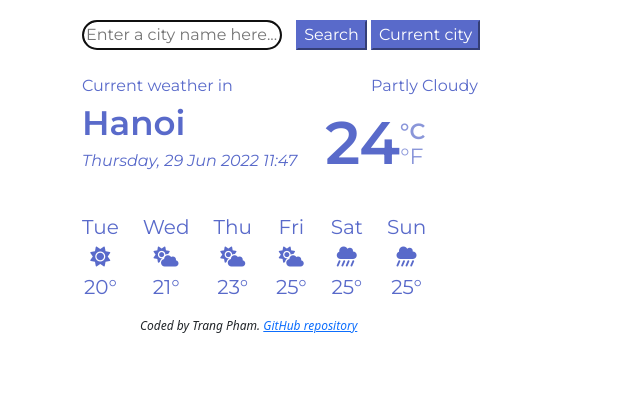
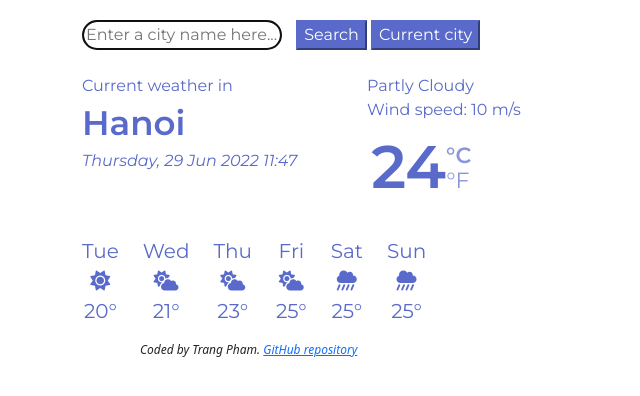
Before and after one commit to bcitd/shecodesplus-my-weather-app, a plain HTML site: page index.html in a window 1280 px wide. Shown: the whole page, without its empty margins (0-640 px from the left). Drawn offline with nearby package versions, Linux system fonts and the light colour scheme; no server answers.

Commit message:
Add Wind speed, small layout changes
float-right for wind speed and description

```diff
--- a/index.html
+++ b/index.html
@@ -52,18 +52,21 @@
       <br />
       <div class="container">
         <div class="row">
-          <div class="col-auto">
-            <div class="row-2">
+          <div class="col-3">
+            <div>
               Current weather in<br />
               <div class="city" id="current-city">Hanoi</div>
             </div>
-            <div class="row-2 datetime" id="current-time">
+            <div class="datetime" id="current-time">
               Tuesday, 3 May 2022 22:49
             </div>
           </div>
-          <div class="col-md">
-            <div class="row-2" id="description">Partly cloudy</div>
-            <div class="row-2">
+          <div class="col-3">
+            <div id="description">Partly cloudy</div>
+            <div class="windspeed">
+              Wind speed: <span id="wind-speed">10</span> m/s
+            </div>
+            <div>
               <img src="" alt="" id="weather-icon" />
               <span class="current-temp" id="current-temp">24</span
               ><span class="active" id="degree-c">°C</span
--- a/src/index.js
+++ b/src/index.js
@@ -40,18 +40,20 @@ function currentTime() {
 }
 
 function showCurrentTemp(response) {
+  let description = document.querySelector("#description");
+  let currentWindSpeed = document.querySelector("#wind-speed");
+  let weatherIcon = document.querySelector("#weather-icon");
   let currentTemp = document.querySelector("#current-temp");
-  let description = document.querySelector("#description");
-  let weatherIcon = document.querySelector("#weather-icon");
   celsiusTemp = Math.round(response.data.main.temp);
   currentCity.innerHTML = response.data.name;
-  currentTemp.innerHTML = celsiusTemp;
   description.innerHTML = response.data.weather[0].description;
+  currentWindSpeed.innerHTML = response.data.wind.speed;
   weatherIcon.setAttribute(
     "src",
     `https://openweathermap.org/img/wn/${response.data.weather[0].icon}@2x.png`
   );
   weatherIcon.setAttribute("alt", response.data.weather[0].description);
+  currentTemp.innerHTML = celsiusTemp;
   degreeC.classList.add("active");
   degreeF.classList.remove("active");
 }
--- a/src/styles.css
+++ b/src/styles.css
@@ -7,10 +7,12 @@
 .search-bar {
   margin-top: 20px;
 }
+
 .search-box {
   border-radius: 15px;
   margin-right: 10px;
 }
+
 .button {
   color: white;
   background-color: #596aca;
@@ -25,7 +27,9 @@
 }
 #description {
   text-transform: capitalize;
-  margin-left: 50px;
+}
+.windspeed {
+  display: float-end;
 }
 #weather-icon {
   width: 100px;
```
